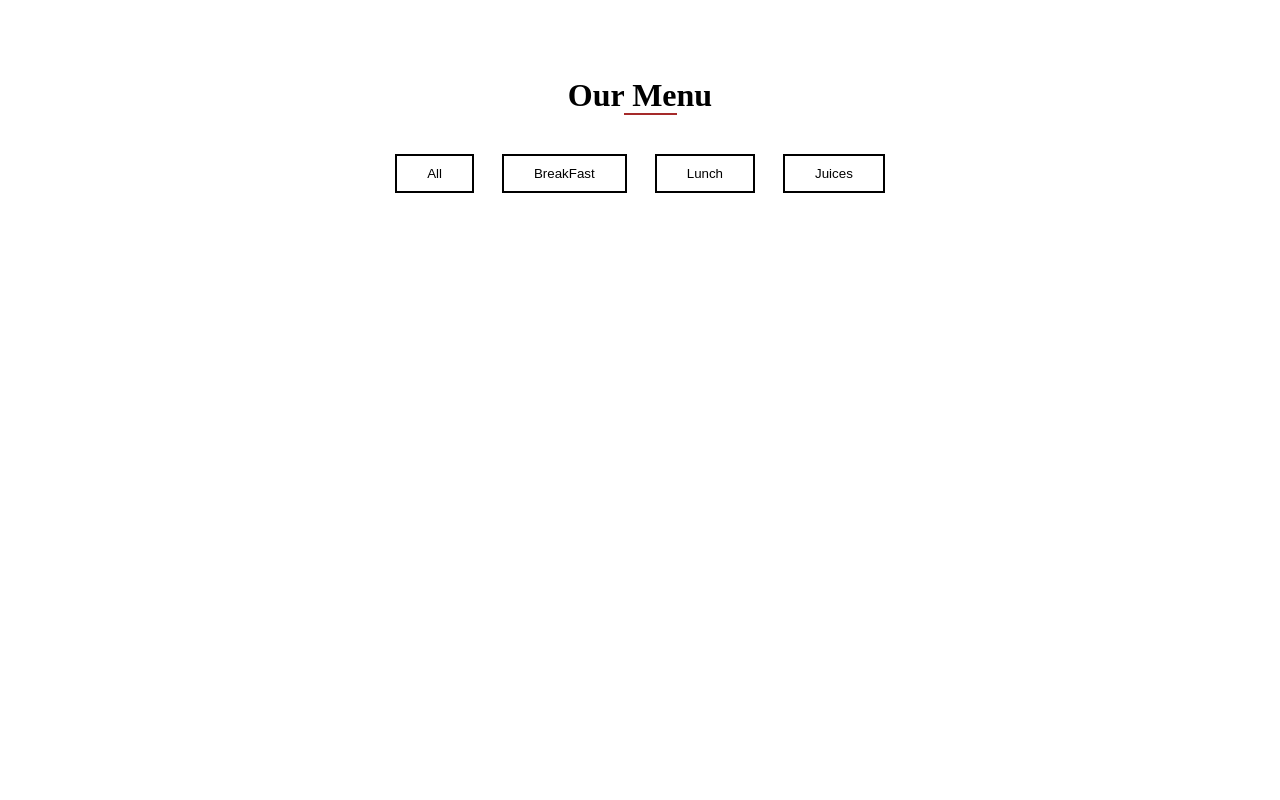
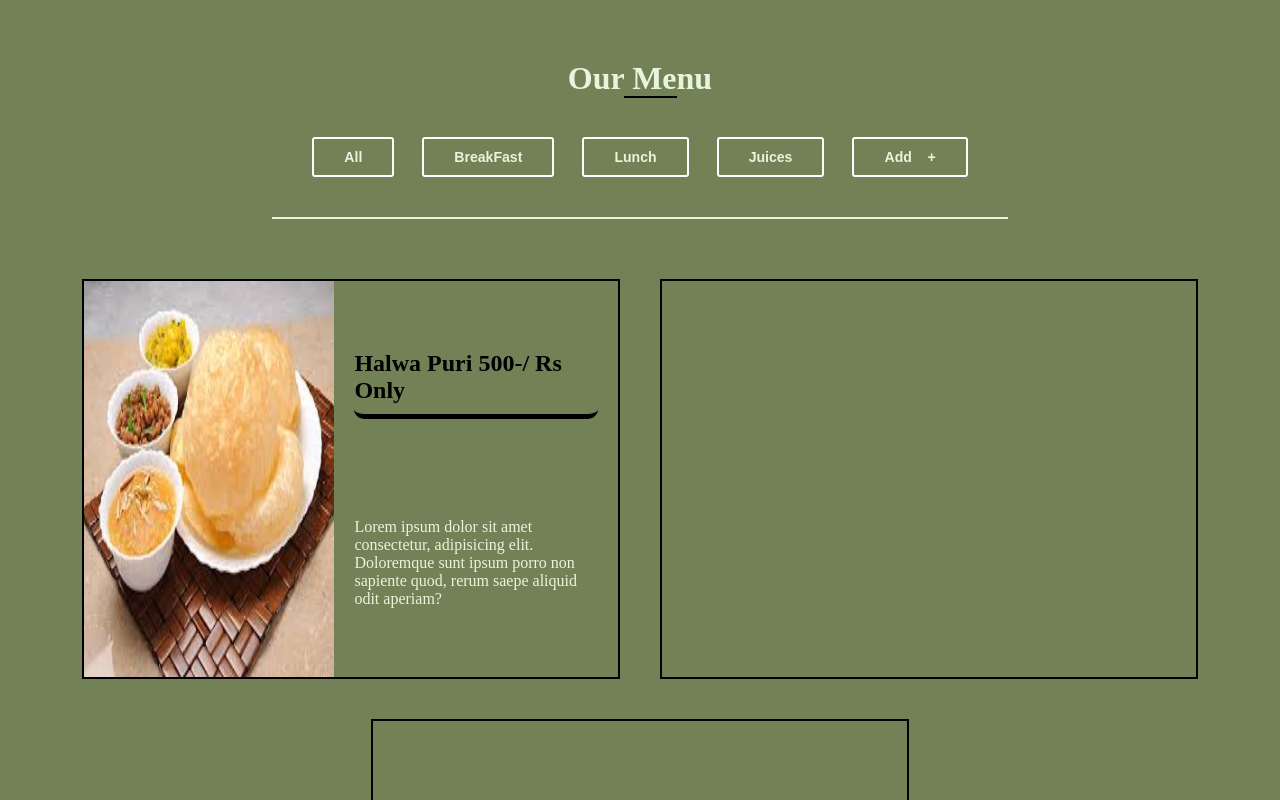
Before and after one commit to Sibghat776/Menu-Application, a plain HTML site: page index.html in a window 1280 px wide. Shown: the top 800 px of the page. Drawn offline with Linux system fonts and the light colour scheme; a web font is replaced by a local one.

Commit message:
Cards On progress

```diff
--- a/index.html
+++ b/index.html
@@ -1,15 +1,17 @@
 <!DOCTYPE html>
 <html lang="en">
+
 <head>
     <meta charset="UTF-8">
     <meta name="viewport" content="width=device-width, initial-scale=1.0">
     <link rel="stylesheet" href="style.css">
     <title>Menu Application</title>
 </head>
+
 <body>
     <div class="main">
         <div class="head">
-            <h1>Our<span style="border-bottom: 2px solid brown;"> Me</span>nu</h1>
+            <h1>Our<span style="border-bottom: 2px solid black;"> Me</span>nu</h1>
         </div>
 
         <div class="btns">
@@ -17,10 +19,23 @@
             <div class="btn2"><button class="button">BreakFast</button></div>
             <div class="btn3"><button class="button">Lunch</button></div>
             <div class="btn4"><button class="button">Juices</button></div>
+            <div class="btn4"><button class="button">Add &nbsp;&nbsp;&nbsp;+</button></div>
+        </div>
+        <div class="cards">
+            <div class="card1 card">
+                <img src="./Images/Halwa Puri.jpeg" height="100%" width="250px" alt="">
+                <div class="details">
+                    <h2 style="border-bottom: 5px solid black; border-radius: 10px; color: black; padding-bottom: 10px;">Halwa Puri <span>500-/ Rs Only</span></h2>
+                    <p>Lorem ipsum dolor sit amet consectetur, adipisicing elit. Doloremque sunt ipsum porro non sapiente quod, rerum saepe aliquid odit aperiam?</p>
+                </div>
+            </div>
+            <div class="card2 card"></div>
+            <div class="card3 card"></div>
         </div>
     </div>
 
 
     <script src="app.js"></script>
 </body>
+
 </html>
--- a/style.css
+++ b/style.css
@@ -7,16 +7,22 @@
 }
 :root {
     --font-family: "Red Rose", serif;
+    --dark-Color: #728156 ;
+    --color: #e7f5dc;
 }
-
+body {
+    overflow-x: hidden;
+}
 .main {
     width: 100vw;
     display: flex;
-    justify-content: center;
+    height: 200vh;
     align-items: center;
+    padding-top: 60px;
     flex-direction: column;
-    padding: 6% 8%;
     font-family: var(--font-family);
+    background-color: var(--dark-Color);
+    color: var(--color);
 }
 .btns {
     display: flex;
@@ -24,10 +30,40 @@
     align-items: center;
     gap: 28px;
     padding: 40px;
+    border-bottom: 2px solid #e7f5dc;
 }
 .button {
     padding: 10px 30px;
     background-color: transparent;
+    border: 2px solid white;
+    color: var(--Color);
+    font-weight: bolder;
+    font-size: 1.1vw;
+    border-radius: 3px;
+    cursor: pointer;
+    transition: all 0.3s ease;
+}
+.button:hover {
+    background-color: var(--color);
+    color: #728156;
     border: 2px solid black;
-    color: ;
 }
+.cards {
+    display: flex;
+    justify-content: center;
+    flex-wrap: wrap;
+    padding: 40px;
+}
+.card {
+    height: 50vh;
+    width: 42vw;
+    border: 2px solid black;
+    display: flex;
+    margin: 20px;
+}
+.details {
+    display: flex;
+    flex-direction: column;
+    justify-content: space-around;
+    padding: 20px;
+}
```
Also changed, not shown: Images/Halwa Puri.jpeg (added).
